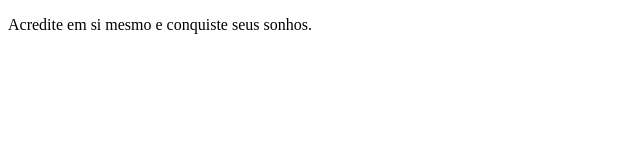
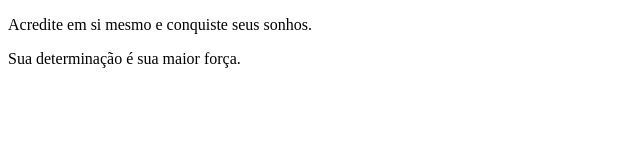
Before and after one commit to GustaCorrea/Projeto01-Mod01, a plain HTML site: page index.html in a window 1280 px wide. Shown: the whole page, without its empty margins (0-640 px from the left). Drawn offline with Linux system fonts and the light colour scheme.

Commit message:
frase motivacional 2

```diff
--- a/index.html
+++ b/index.html
@@ -7,5 +7,6 @@
 </head>
 <body>
 <p>Acredite em si mesmo e conquiste seus sonhos.</p>
+<p>Sua determinação é sua maior força.</p>
 </body>
 </html>
```
